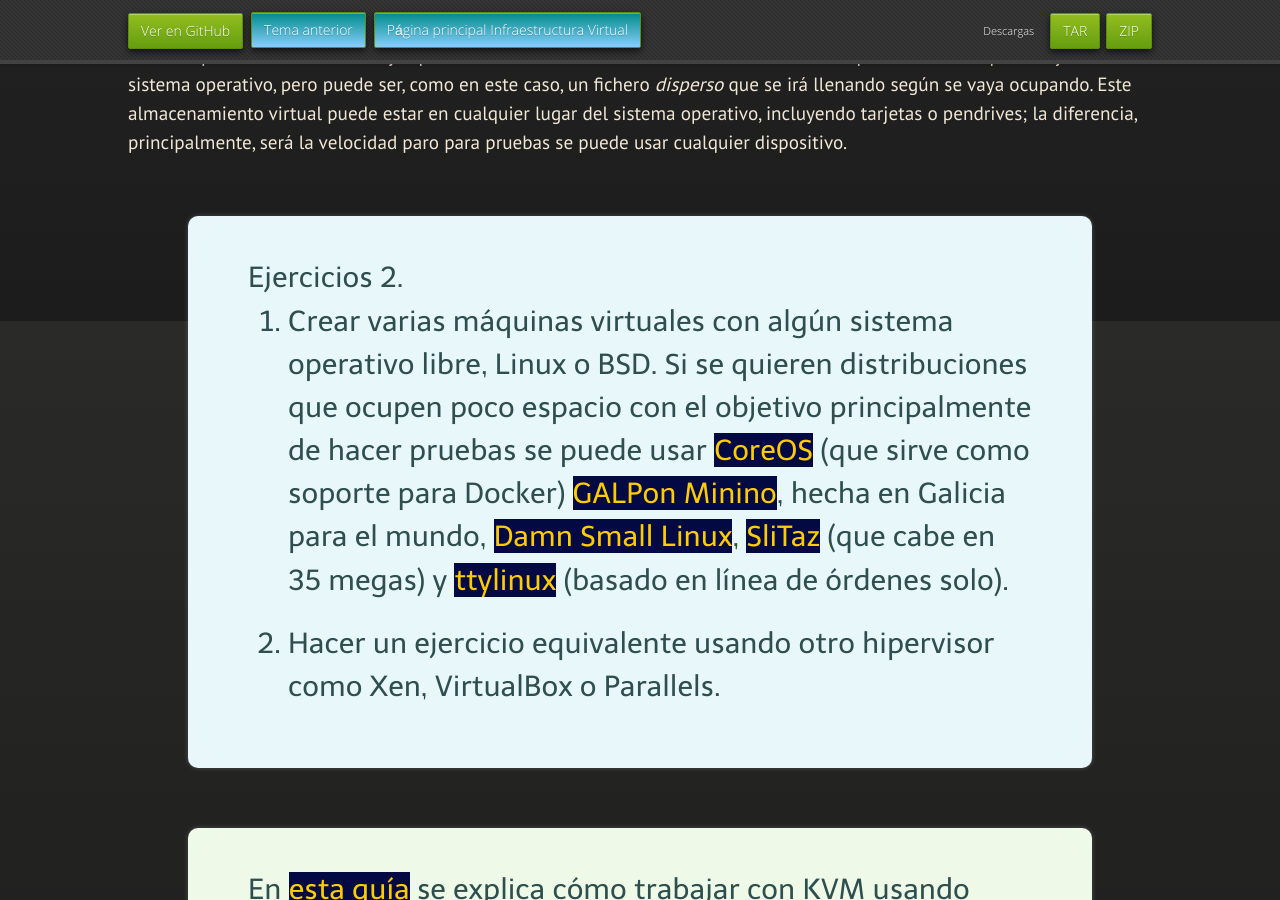
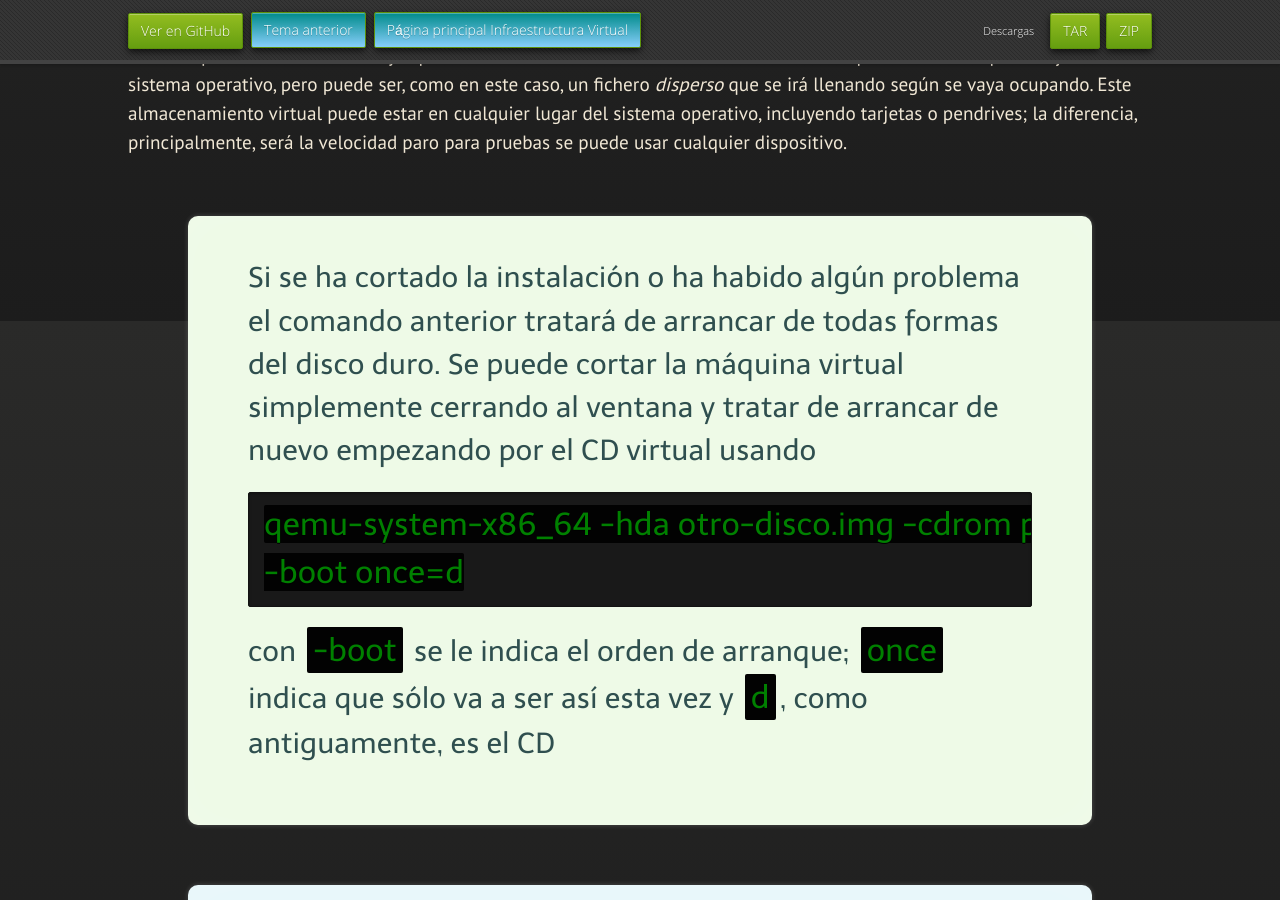
Before and after one commit to JJ/IV, a Jekyll site: the page built from documentos/temas/Uso_de_sistemas.md, in a window 1280 px wide and 900 px high, scrolled down 3279 px. Built offline with Jekyll 4.4.1, drawn with Linux system fonts in a browser that asks for light colours; nearby versions of some CDN libraries; some web fonts are replaced; some of the changed text lies outside the part shown.

Commit message:
Sync documentos/temas/Uso_de_sistemas.md and  from master to gh-pages

```diff
--- a/documentos/temas/Uso_de_sistemas.md
+++ b/documentos/temas/Uso_de_sistemas.md
@@ -146,6 +146,20 @@
 principalmente, será la velocidad paro para pruebas se puede usar
 cualquier dispositivo.
 
+<div class='nota' markdown='1'>
+Si se ha cortado la instalación o ha habido algún problema el comando
+anterior tratará de arrancar de todas formas del disco duro. Se puede
+cortar la máquina virtual simplemente cerrando al ventana y tratar de
+arrancar de nuevo empezando por el CD virtual usando
+
+	qemu-system-x86_64 -hda otro-disco.img -cdrom picaros-diego-b.iso
+	-boot once=d
+
+con `-boot` se le indica el orden de arranque; `once` indica que sólo
+va a ser así esta vez y `d`, como antiguamente, es el CD
+
+</div>
+
 <div class='ejercicios' markdown="1">
 
 1. Crear varias máquinas virtuales con algún sistema operativo libre,
@@ -184,3 +198,13 @@
 `-drive` le indicamos que use `virtio`, una paravirtualización de la
 entrada/salida que permite acceso mucho más rápido al disco; esto se
 lo indicamos mediante la segunda opción `if` al argumento.
+
+<div class='ejercicios' markdown="1">
+
+Crear un *benchmark* de velocidad de entrada salida y comprobar la
+diferencia entre usar paravirtualización y arrancar la máquina virtual
+simplemente con
+
+	qemu-system-x86_64 -hda /media/Backup/Isos/discovirtual.img
+
+</div>
```
